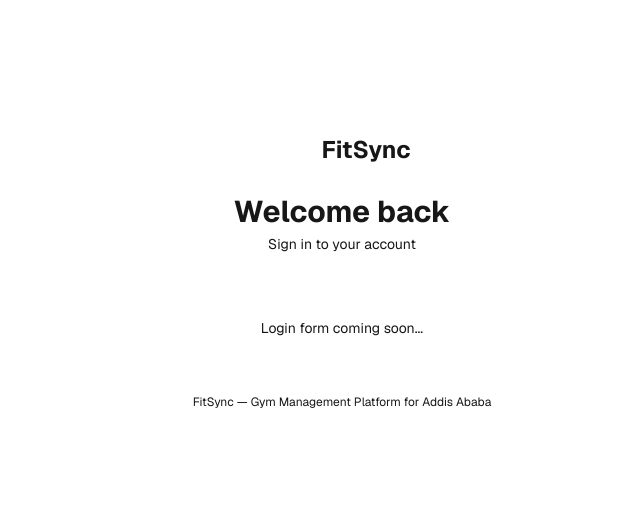
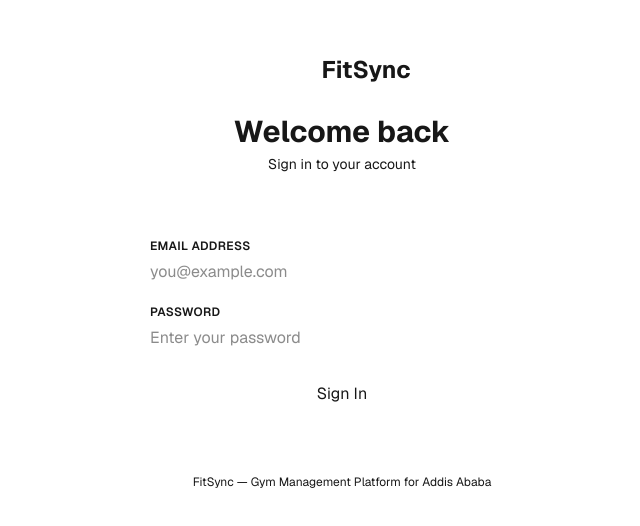
Before and after one commit to ydejene/fitsync, a Next.js app in the folder frontend/: page /login in a window 1280 px wide. Shown: the part 130-656 px from the top of the page, without its empty margins (298-938 px from the left). Built offline with nearby package versions, Linux system fonts and the light colour scheme; no server answers.

Commit message:
Add complete login UI with email, password fields and error display

```diff
--- a/frontend/src/app/(auth)/login/page.tsx
+++ b/frontend/src/app/(auth)/login/page.tsx
@@ -44,6 +44,8 @@ export default function LoginPage() {
   return (
     <div className="min-h-screen bg-brand-off-white flex items-center justify-center px-4 font-sans">
       <div className="w-full max-w-md">
+
+        {/* Logo */}
         <div className="text-center mb-8">
           <Link href="/" className="inline-flex items-center gap-2 mb-6">
             <div className="w-10 h-10 bg-brand-orange rounded-xl flex items-center justify-center">
@@ -55,8 +57,51 @@ export default function LoginPage() {
           <p className="text-sm text-text-secondary mt-1">Sign in to your account</p>
         </div>
 
+        {/* Form Card */}
         <div className="card p-8">
-          <p className="text-sm text-text-secondary text-center">Login form coming soon...</p>
+          <form onSubmit={handleSubmit} className="space-y-5">
+            <div>
+              <label className="block text-xs font-semibold uppercase tracking-wide text-text-secondary mb-1.5">
+                Email address
+              </label>
+              <input
+                type="email"
+                className="input"
+                placeholder="you@example.com"
+                value={form.email}
+                onChange={(e) => setForm({ ...form, email: e.target.value })}
+                required
+              />
+            </div>
+            <div>
+              <label className="block text-xs font-semibold uppercase tracking-wide text-text-secondary mb-1.5">
+                Password
+              </label>
+              <input
+                type="password"
+                className="input"
+                placeholder="Enter your password"
+                value={form.password}
+                onChange={(e) => setForm({ ...form, password: e.target.value })}
+                required
+              />
+            </div>
+
+            {error && (
+              <div className="flex items-center gap-2 p-3 bg-red-50 border border-red-100 rounded-lg">
+                <i className="fa-solid fa-circle-exclamation text-red-500 text-sm" />
+                <span className="text-sm text-red-600">{error}</span>
+              </div>
+            )}
+
+            <button type="submit" className="btn-primary w-full justify-center py-3" disabled={loading}>
+              {loading ? (
+                <><i className="fa-solid fa-spinner fa-spin text-xs" /> Signing in...</>
+              ) : (
+                <><i className="fa-solid fa-arrow-right-to-bracket text-xs" /> Sign In</>
+              )}
+            </button>
+          </form>
         </div>
 
         <p className="text-center text-xs text-text-muted mt-6">
```
